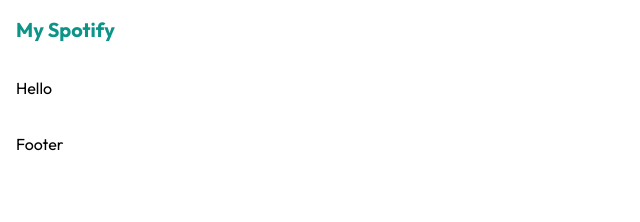
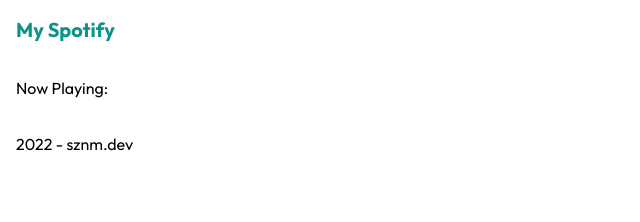
Before and after one commit to sozonome/my-spotify-nuxt, a Nuxt app: page / in a window 1280 px wide. Shown: the top 222 px of the page, without its empty margins (0-640 px from the left). Built offline with nearby package versions, Linux system fonts and the light colour scheme.

Commit message:
feat(layout): setup layout

```diff
--- /dev/null
+++ b/components/layout/root/Footer.vue
@@ -0,0 +1,5 @@
+<template>
+  <footer class="mx-auto p-4">
+    {{ new Date().getFullYear() }} - <a href="https://sznm.dev" rel="noopener noreferrer" target="_blank">sznm.dev</a>
+  </footer>
+</template>
--- /dev/null
+++ b/components/layout/root/Header.vue
@@ -0,0 +1,5 @@
+<template>
+  <header class="flex items-center mx-auto p-4">
+    <h1 class="text-xl text-teal-600 font-bold">My Spotify</h1>
+  </header>
+</template>
--- /dev/null
+++ b/components/layout/root/Main.vue
@@ -0,0 +1,5 @@
+<template>
+  <main class="mx-auto p-4 font-sans">
+    <slot />
+  </main>
+</template>
--- a/layouts/root.vue
+++ b/layouts/root.vue
@@ -1,11 +1,7 @@
 <template>
-  <header class="flex items-center mx-auto p-4">
-    <h1 class="text-xl text-teal-600 font-bold">My Spotify</h1>
-  </header>
-  <main class="mx-auto p-4 font-sans">
+  <LayoutRootHeader />
+  <LayoutRootMain>
     <slot />
-  </main>
-  <footer class="mx-auto p-4">
-    Footer
-  </footer>
+  </LayoutRootMain>
+  <LayoutRootFooter />
 </template>
--- a/pages/index.vue
+++ b/pages/index.vue
@@ -1,3 +1,5 @@
 <template>
-  Hello
+  <div class="grid">
+    <p>Now Playing:</p>
+  </div>
 </template>
```
